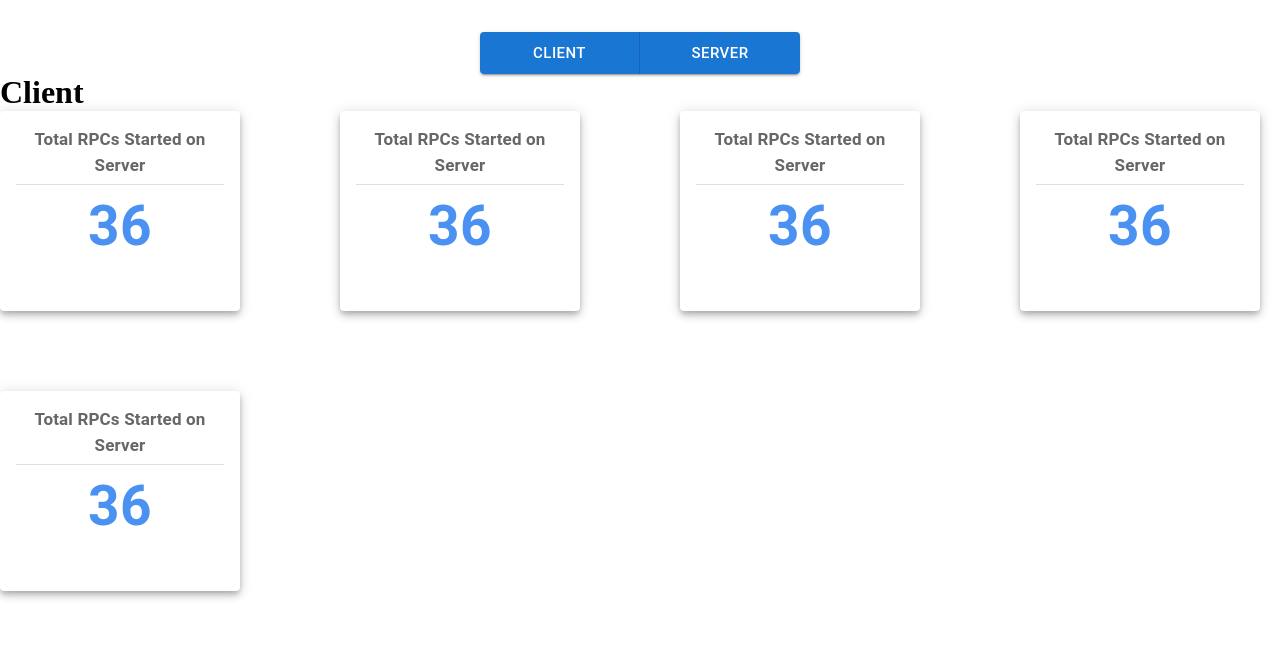
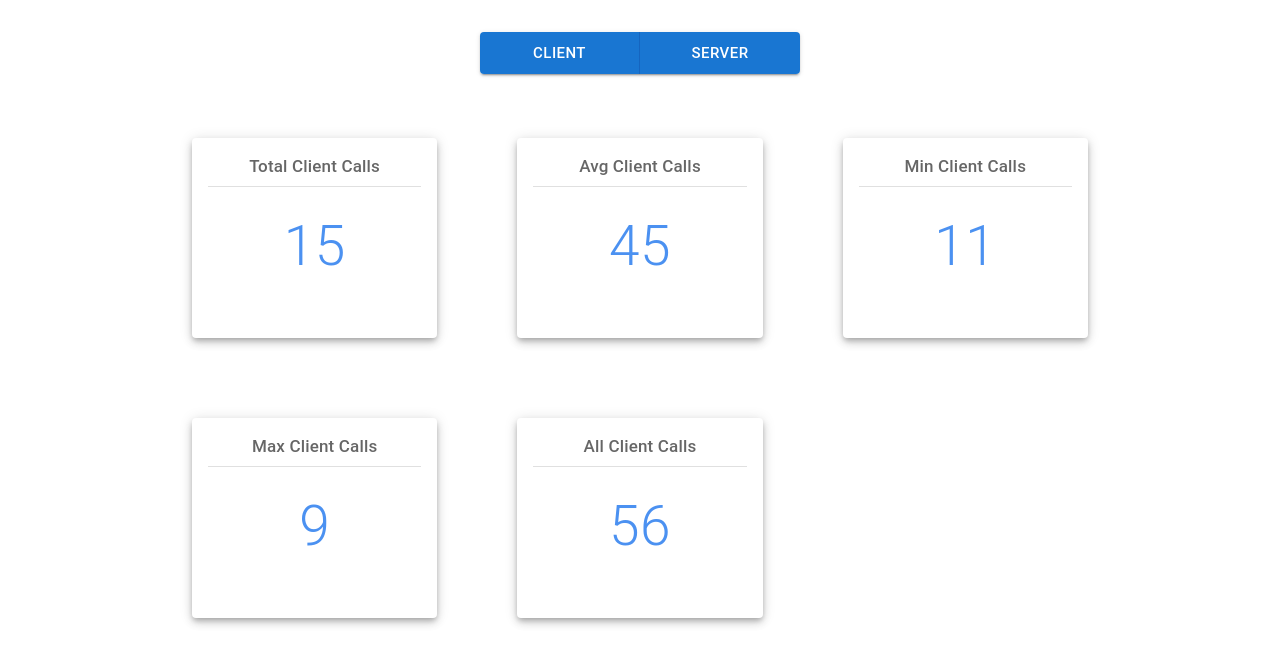
Before and after one commit to oslabs-beta/gRPSeek, a React app: page /client in a window 1280 px wide. Shown: the top 664 px of the page. Built offline with nearby package versions, Linux system fonts and the light colour scheme.

Commit message:
did grid layout and implemented mock data into cards

```diff
--- a/src/Pages/Client.tsx
+++ b/src/Pages/Client.tsx
@@ -14,11 +14,12 @@ const Client: React.FC = () => {
   return (
     <>
       <NavBar></NavBar>
-      <h1>Client</h1>
-      <div className="grid--container">
-        {fakeClientData.map(data => (
-          <BoxMetric  />
-        ))}
+      <div className="grid--container__container">
+        <div className="grid--container">
+          {fakeClientData.map((data) => (
+            <BoxMetric metric={data.metric} total={data.total}/>
+          ))}
+        </div>
       </div>
     </>
   );
--- a/src/Pages/Home.tsx
+++ b/src/Pages/Home.tsx
@@ -16,7 +16,6 @@ const Home: React.FC = () => {
         </h3>
         <Button variant="contained" onClick={() => navigate('/main')}>Start Seeking</Button>
       </div>
-      <NavBar />
     </div>
   );
 };
--- a/src/Pages/Server.tsx
+++ b/src/Pages/Server.tsx
@@ -3,7 +3,6 @@ import NavBar from ".././client/components/NavBar";
 import BoxMetric from ".././client/components/Box";
 
 const Server: React.FC = () => {
-
   const fakeServerData = [
     { metric: "Total Server Calls", total: 15 },
     { metric: "Avg Server Calls ", total: 66 },
@@ -15,11 +14,12 @@ const Server: React.FC = () => {
   return (
     <>
       <NavBar></NavBar>
-      <h1>Server</h1>
-      <div className="grid--container">
-        {fakeServerData.map(data => (
-          <BoxMetric  />
-        ))}
+      <div className="grid--container__container">
+        <div className="grid--container">
+          {fakeServerData.map((data) => (
+            <BoxMetric metric={data.metric} total={data.total}/>
+          ))}
+        </div>
       </div>
     </>
   );
--- a/src/client/components/Box.tsx
+++ b/src/client/components/Box.tsx
@@ -1,28 +1,47 @@
-import * as React from 'react';
-import Card from '@mui/material/Card';
+import * as React from "react";
+import Card from "@mui/material/Card";
 // import CardActions from '@mui/material/CardActions';
-import CardContent from '@mui/material/CardContent';
+import CardContent from "@mui/material/CardContent";
 // import Button from '@mui/material/Button';
-import Typography from '@mui/material/Typography';
-import Divider from '@mui/material/Divider';
+import Typography from "@mui/material/Typography";
+import Divider from "@mui/material/Divider";
 
+interface BoxProps {
+  metric: string,
+  total: number
+}
 
-const BoxMetric:React.FC = () => {
-    return(
+const BoxMetric = ({metric, total} : BoxProps) => {
+
+  return (
     <>
-    <Card sx={{ width: '15rem', boxShadow: 5 }}>
+      <Card sx={{ boxShadow: 5 }}>
         <CardContent>
-        <Typography sx={{ fontWeight: 700, fontSize: 17, textAlign: 'center' }} color="text.secondary" gutterBottom>
-        Total RPCs Started on Server
+          <Typography
+            sx={{ fontWeight: 500, fontSize: 17, textAlign: "center" }}
+            color="text.secondary"
+            gutterBottom
+          >
+            {metric}
           </Typography>
-        <Divider textAlign="center" sx={{ fontWeight: 700 }} />
-        <Typography style={{ backgroundColor: 'white', color: '#4B91F1', fontWeight: 700, fontSize: 55, textAlign: 'center' }} component="div">
-          36
+          <Divider/>
+          <Typography
+            style={{
+              marginTop: '18px',
+              backgroundColor: "white",
+              color: "#4B91F1",
+              fontWeight: 300,
+              fontSize: 55,
+              textAlign: "center",
+            }}
+            component="div"
+          >
+            {total}
           </Typography>
         </CardContent>
       </Card>
     </>
-    )
-}
+  );
+};
 
-export default BoxMetric
+export default BoxMetric;
--- a/src/styles.css
+++ b/src/styles.css
@@ -6,8 +6,8 @@
 }
 
 html {
-  height: 100%;
-  width: 100%;
+  height: 100vh;
+  width: 100vw;
 }
 
 .container {
@@ -50,10 +50,20 @@ html {
   margin-top: 2rem;
 }
 
+.grid--container__container {
+  margin-top: 4rem;
+  display: flex;
+  justify-content: center;
+  align-items: center;
+  flex-direction: row;
+}
+
 .grid--container {
+  width: 70%;
   height: 30rem;
   display: grid;
-  grid-template-columns: repeat(4, 1fr);
-  grid-template-rows: repeat(2, 1fr);
+  grid-template-columns: repeat(auto-fill, minmax(180px, 1fr));
+  grid-template-rows: repeat(auto-fill, minmax(180px, 1fr));
   grid-gap: 5rem;
+  grid-auto-flow: row;
 }/*# sourceMappingURL=styles.css.map */
--- a/src/styles.scss
+++ b/src/styles.scss
@@ -24,8 +24,8 @@ $white: rgb(249, 238, 238);
 }
 
 html {
-  height: 100%;
-  width: 100%;
+  height: 100vh;
+  width: 100vw;
 }
 
 .container {
@@ -59,10 +59,17 @@ html {
   margin-top: 2rem;
 }
 
+.grid--container__container{
+  margin-top: 4rem;
+  @include flexboxCenter(row)
+}
 .grid--container{
+  width: 70%;
   height: 30rem;
   display: grid;
-  grid-template-columns: repeat(4, 1fr);
-  grid-template-rows: repeat(2, 1fr);
+  grid-template-columns: repeat(auto-fill, minmax(180px, 1fr));
+  grid-template-rows: repeat(auto-fill, minmax(180px, 1fr));
   grid-gap: 5rem;
+  grid-auto-flow: row;
+
 }
```
Also changed, not shown: 1 other file (tests, documents, lock files or other folders). Lines whose indentation alone changed are shown as unchanged.
